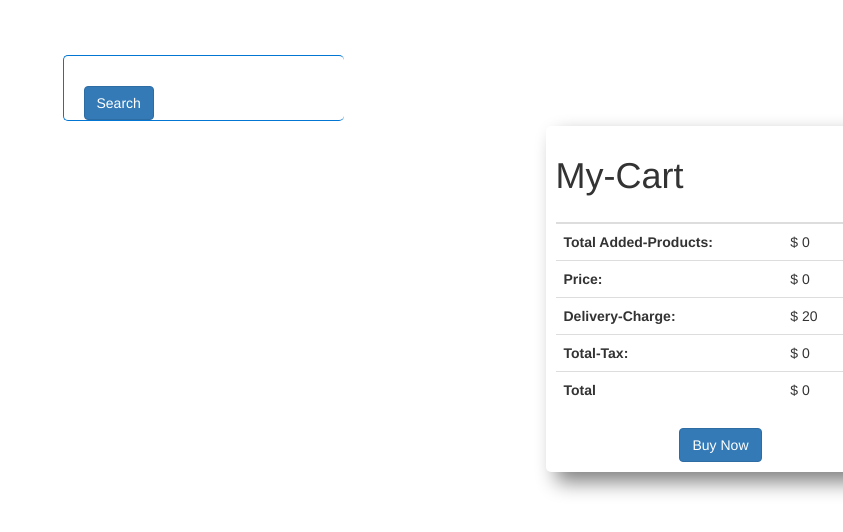
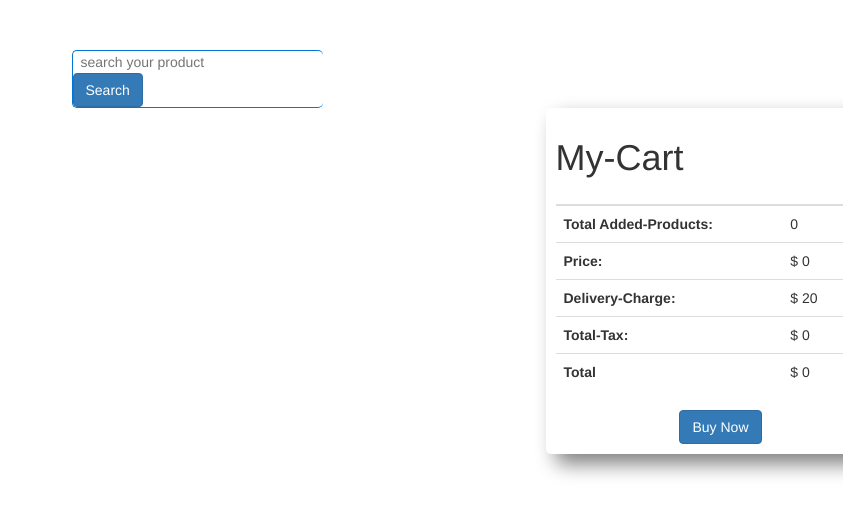
Before and after one commit to hrkanon/ranga-store-website, a plain HTML site: page index.html in a window 1280 px wide. Shown: the whole page, without its empty margins (437-1280 px from the left). Drawn offline with nearby package versions, Linux system fonts and the light colour scheme; no server answers.

Commit message:
code added

```diff
--- a/css/style.css
+++ b/css/style.css
@@ -5,8 +5,9 @@ body {
 .search-field {
   border: none;
   border-radius: 50px;
-  padding: 5px;
+  padding-left: 8px;
   outline: none;
+  margin-right: 20px;
 }
 .search-field:hover {
   outline: none;
@@ -14,7 +15,7 @@ body {
 }
 .search-box {
   border: 1px solid rgb(3, 118, 211);
-  width: 281px;
+  width: 251px;
   border-radius: 5px;
   margin: auto;
   margin-top: 50px;
@@ -23,7 +24,6 @@ body {
 .search-button {
   padding: 10px 50px;
   border-radius: 25px;
-  margin-left: 20px;
 }
 #all-products {
   display: grid;
--- a/index.html
+++ b/index.html
@@ -1,6 +1,5 @@
 <!DOCTYPE html>
 <html lang="en">
-
   <head>
     <meta charset="UTF-8" />
     <meta http-equiv="X-UA-Compatible" content="IE=edge" />
@@ -8,13 +7,20 @@
     <title>FakeStore</title>
     <link rel="stylesheet" href="./css/style.css" />
     <!-- Latest compiled and minified CSS -->
-  <link rel="stylesheet" href="https://maxcdn.bootstrapcdn.com/bootstrap/3.3.7/css/bootstrap.min.css"
-    integrity="sha384-BVYiiSIFeK1dGmJRAkycuHAHRg32OmUcww7on3RYdg4Va+PmSTsz/K68vbdEjh4u" crossorigin="anonymous" />
+    <link
+      rel="stylesheet"
+      href="https://maxcdn.bootstrapcdn.com/bootstrap/3.3.7/css/bootstrap.min.css"
+      integrity="sha384-BVYiiSIFeK1dGmJRAkycuHAHRg32OmUcww7on3RYdg4Va+PmSTsz/K68vbdEjh4u"
+      crossorigin="anonymous"
+    />
 
     <!-- google Montserrat  font  -->
     <link rel="preconnect" href="https://fonts.googleapis.com" />
     <link rel="preconnect" href="https://fonts.gstatic.com" crossorigin />
-  <link href="https://fonts.googleapis.com/css2?family=Montserrat:wght@300;400;500&display=swap" rel="stylesheet" />
+    <link
+      href="https://fonts.googleapis.com/css2?family=Montserrat:wght@300;400;500&display=swap"
+      rel="stylesheet"
+    />
   </head>
 
   <body>
@@ -22,18 +28,28 @@
     <main class="main">
       <div class="search-field">
         <div class="search-box">
-        <input id="input-field" class="search-field" type="text" />
-        <button type="button" class="btn btn-primary search-button" data-toggle="button" aria-pressed="false"
-          autocomplete="off" id="search-btn" onclick="loadProducts()">
+          <input
+            id="input-field"
+            class="search-field"
+            type="text"
+            placeholder="search your product"
+          />
+          <button
+            type="button"
+            class="btn btn-primary search-button"
+            data-toggle="button"
+            aria-pressed="false"
+            autocomplete="off"
+            id="search-btn"
+            onclick="loadProducts()"
+          >
             Search
           </button>
         </div>
       </div>
       <div class="row">
         <div class="col-md-9 col-lg-9 col-sm-7">
-        <div id="all-products" class="">
-          <h1></h1>
-        </div>
+          <div id="all-products" class=""></div>
         </div>
         <div class="col-md-3 col-lg-3 col-sm-5 cart-main">
           <div class="cart" id="my-cart">
@@ -50,7 +66,7 @@
               <tbody>
                 <tr>
                   <th>Total Added-Products:</th>
-                <td>$ <span id="total-Products">0</span></td>
+                  <td><span id="total-Products">0</span></td>
                   <td></td>
                   <td></td>
                 </tr>
@@ -91,5 +107,4 @@
     <!-- add javascript  file  -->
     <script src="./js/app.js"></script>
   </body>
-
 </html>
--- a/js/app.js
+++ b/js/app.js
@@ -10,7 +10,7 @@ loadProducts();
 const showProducts = (products) => {
   const allProducts = products.map((pd) => pd);
   for (const product of allProducts) {
-    const image = product.images;
+    const image = product.image;
     const div = document.createElement("div");
     div.classList.add("product");
     div.innerHTML = `<div class="single-product">
@@ -33,11 +33,12 @@ const addToCart = (id, price) => {
 
   updateTaxAndCharge();
   document.getElementById("total-Products").innerText = count;
+  updateTotal();
 };
 
 const getInputValue = (id) => {
   const element = document.getElementById(id).innerText;
-  const converted = parseInt(element);
+  const converted = parseFloat(element);
   return converted;
 };
 
@@ -46,12 +47,14 @@ const updatePrice = (id, value) => {
   const convertedOldPrice = getInputValue(id);
   const convertPrice = parseFloat(value);
   const total = convertedOldPrice + convertPrice;
-  document.getElementById(id).innerText = Math.round(total);
+  document.getElementById(id).innerText = total.toFixed(2);
+  // Math.round(total);
 };
 
 // set innerText function
 const setInnerText = (id, value) => {
-  document.getElementById(id).innerText = Math.round(value);
+  document.getElementById(id).innerText = value.toFixed(2);
+  // Math.round(value);
 };
 
 // update delivery charge and total Tax
@@ -74,7 +77,8 @@ const updateTaxAndCharge = () => {
 //grandTotal update function
 const updateTotal = () => {
   const grandTotal =
-    getInputValue("price") + getInputValue("delivery-charge") +
+    getInputValue("price") +
+    getInputValue("delivery-charge") +
     getInputValue("total-tax");
-  document.getElementById("total").innerText = grandTotal;
+  document.getElementById("total").innerText = grandTotal.toFixed(2);
 };
```
Lines whose indentation alone changed are shown as unchanged.
